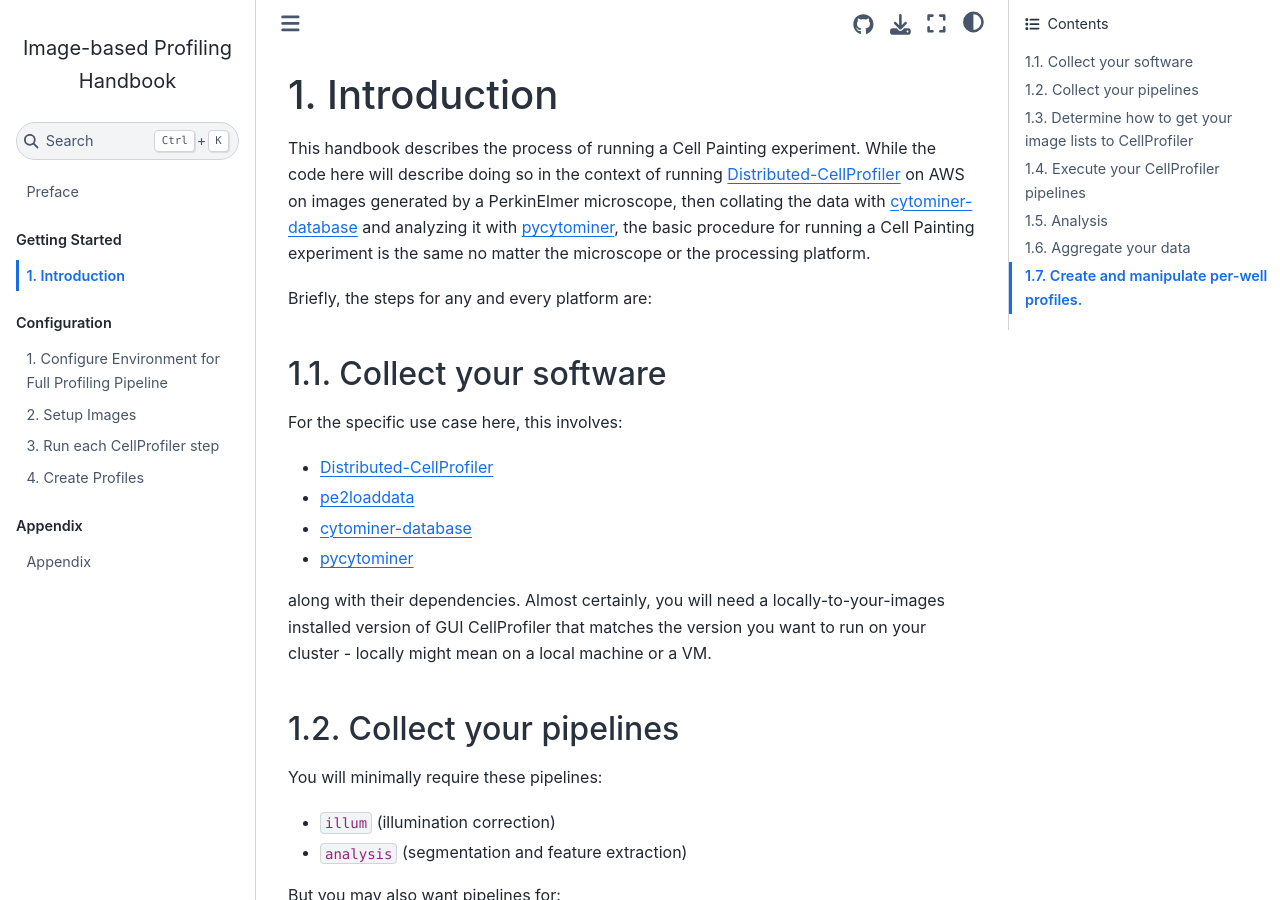
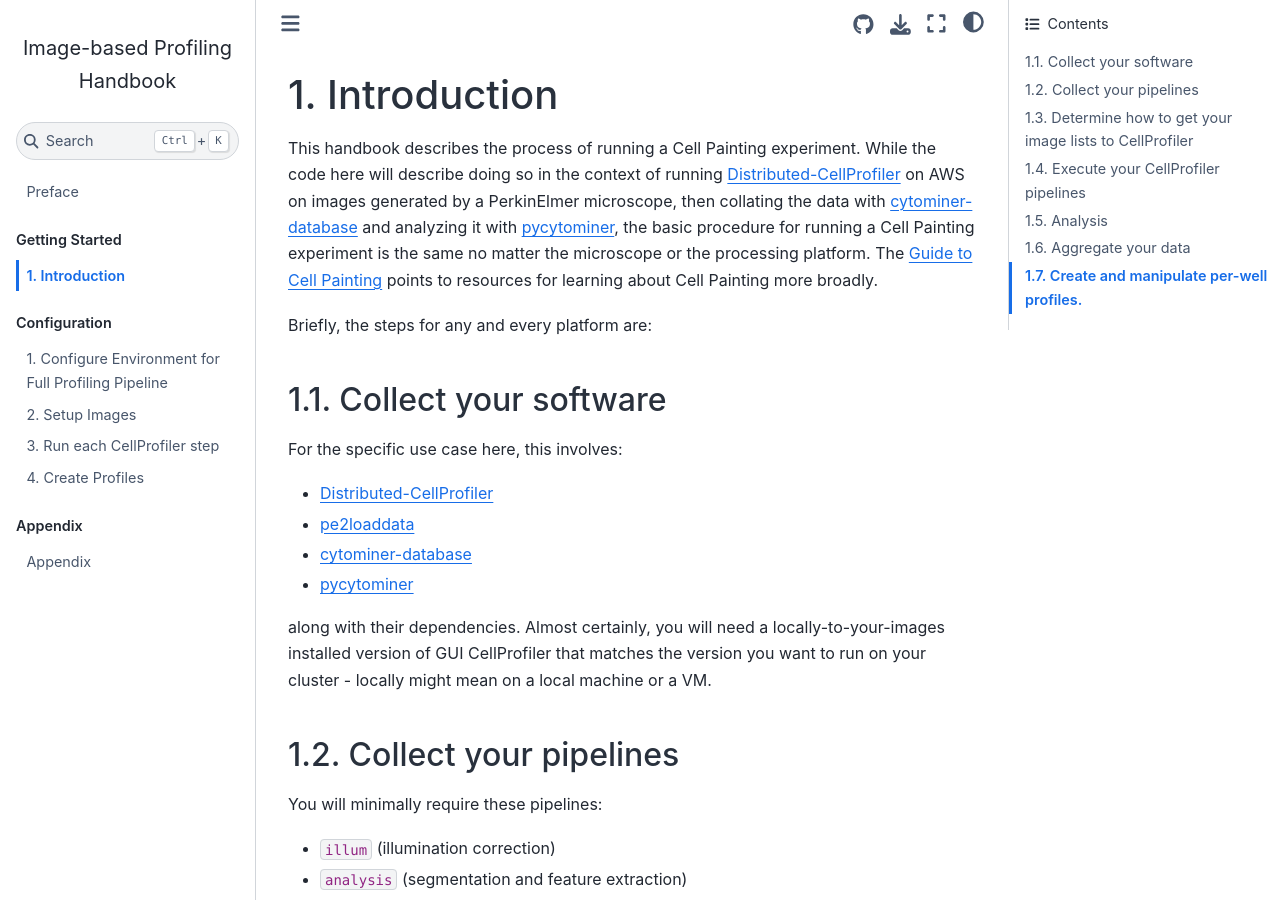
Before and after one commit to cytomining/profiling-handbook, a Jupyter Book: the page built from 01-overview.md, in a window 1280 px wide and 900 px high. Built offline with Jupyter Book 1.0.4 settings and Sphinx 7.4.7 and the Sphinx Book theme 1.1.4, drawn with Linux system fonts in a browser that asks for light colours.

Commit message:
Include resource link for learning about Cell Painting
Added a reference to the 'Guide to Cell Painting' for broader learning resources.

```diff
--- a/01-overview.md
+++ b/01-overview.md
@@ -1,6 +1,7 @@
 # Introduction
 
 This handbook describes the process of running a Cell Painting experiment. While the code here will describe doing so in the context of running [Distributed-CellProfiler](https://github.com/CellProfiler/Distributed-CellProfiler) on AWS on images generated by a PerkinElmer microscope, then collating the data with [cytominer-database](https://github.com/cytomining/cytominer-database) and analyzing it with [pycytominer](https://github.com/cytomining/pycytominer), the basic procedure for running a Cell Painting experiment is the same no matter the microscope or the processing platform.
+The [Guide to Cell Painting](https://ciminilab.github.io/GuideToCellPainting/) points to resources for learning about Cell Painting more broadly.
 
 Briefly, the steps for any and every platform are:
 
```
